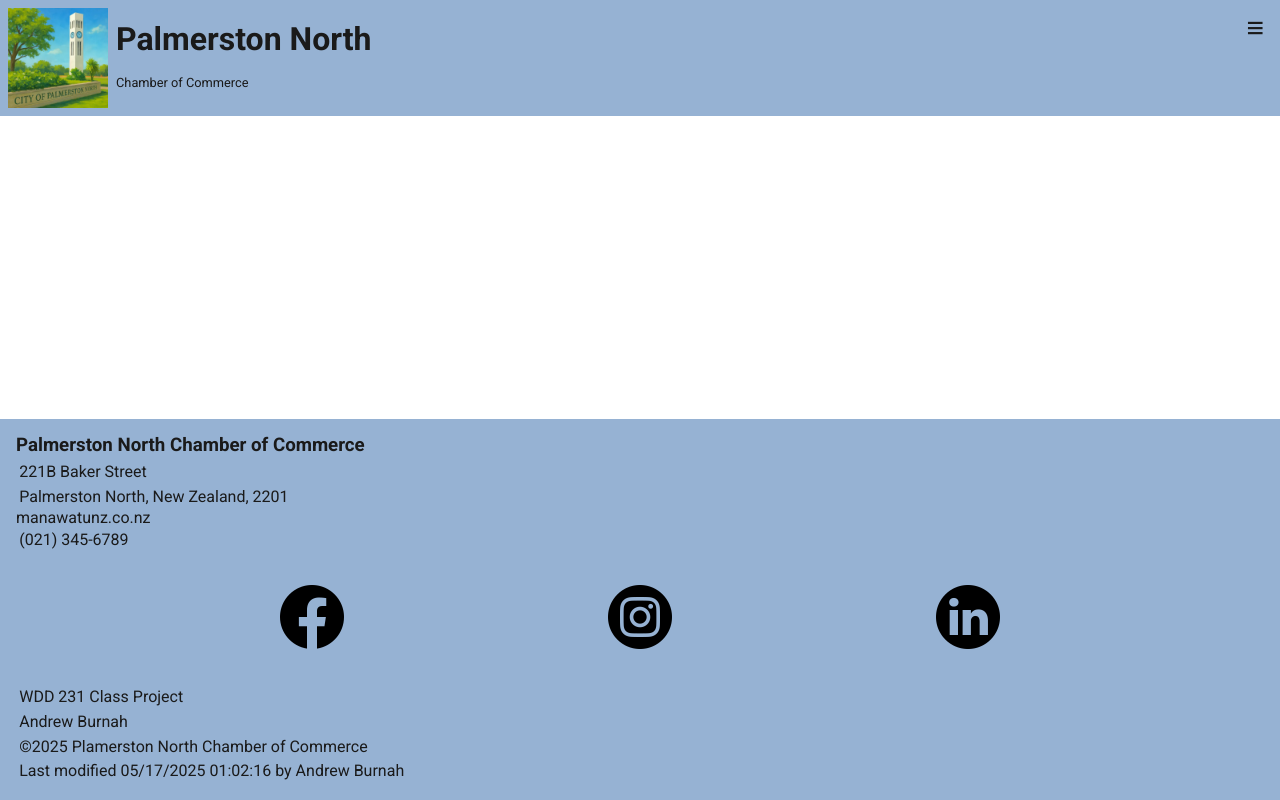
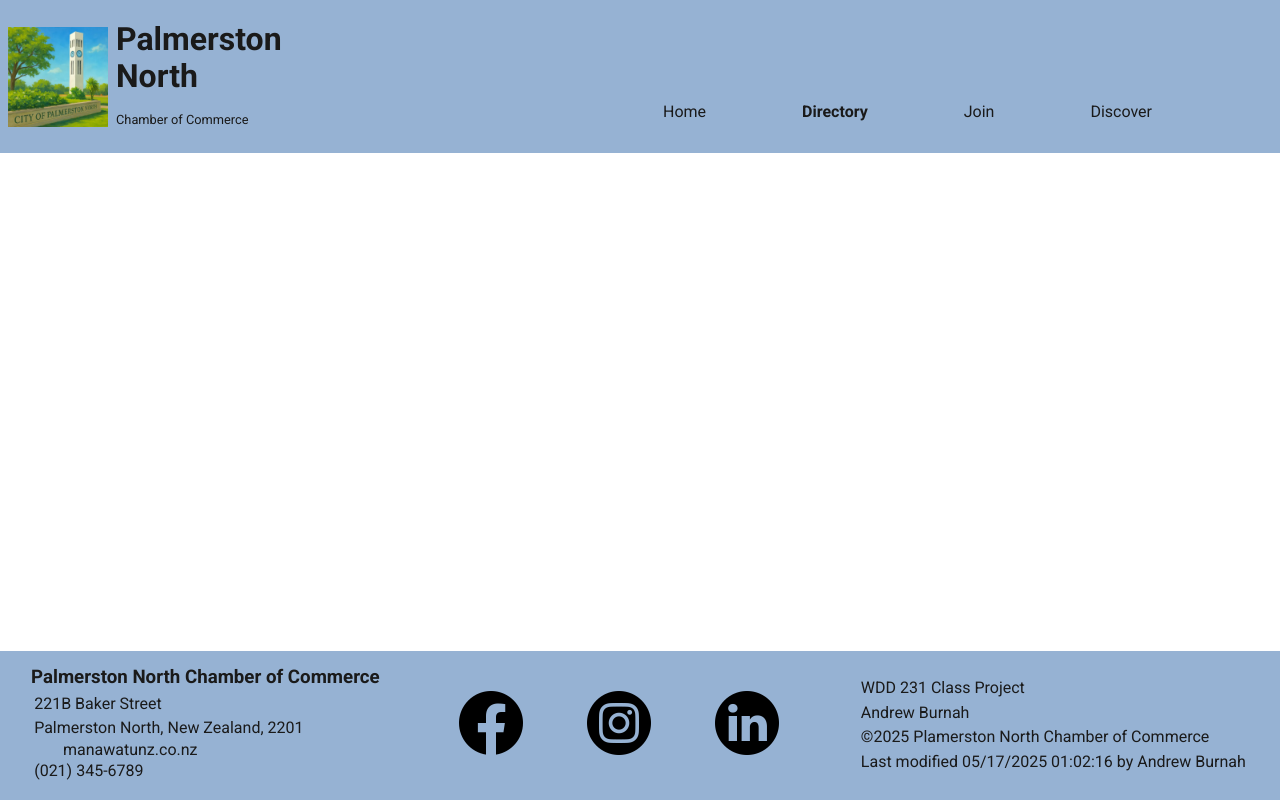
Before and after one commit to chiazmus/wdd231, a plain HTML site: page chamber/directory.html in a window 1280 px wide. Drawn offline with Linux system fonts and the light colour scheme.

Commit message:
css done

```diff
--- a/chamber/directory.html
+++ b/chamber/directory.html
@@ -15,6 +15,7 @@
     <link href="https://fonts.googleapis.com/css2?family=Roboto:ital,wght@0,100..900;1,100..900&display=swap" rel="stylesheet">
     <link rel="stylesheet" href="styles/normalize.css">
     <link rel="stylesheet" href="styles/small.css">
+    <link rel="stylesheet" href="styles/larger.css">
     <script src="scripts/date.js" defer></script>
     <script src="scripts/navigation.js" defer></script>
 </head>
--- a/chamber/styles/larger.css
+++ b/chamber/styles/larger.css
@@ -0,0 +1,41 @@
+@media screen and (min-width: 1000px) {
+    #menuButton {
+        display: none;
+    }
+
+    header {
+        display: flex;
+        flex-direction: row;
+        align-items: flex-end;
+    }
+
+    nav {
+        display: flex;
+        flex-direction: row;
+    }
+
+    nav ul {
+        display: flex;
+        flex-direction: row;
+        flex-grow: 1;
+        align-items: center;
+        justify-content: flex-end;
+        margin-right: 5rem;
+        background-color: var(--primary-color);
+    }
+
+    ul li {
+        margin: 2rem 3rem;
+    }
+
+    footer {
+        display: flex;
+        flex-direction: row;
+        justify-content: space-evenly;
+        align-items: center;
+    }
+
+    footer a {
+        margin: 0 2rem;
+    }
+}
```
